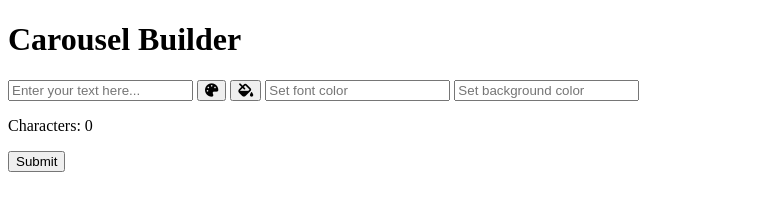
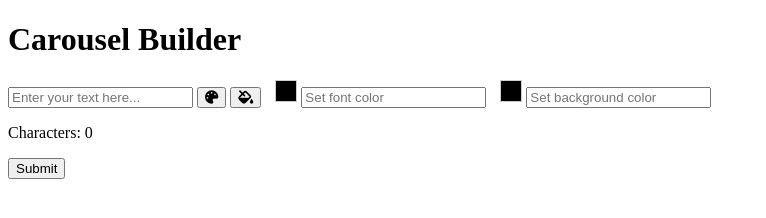
Before and after one commit to Daymannovaes/carrousel-builder, a website built with Vite: page index.html in a window 1280 px wide. Shown: the whole page, without its empty margins (0-766 px from the left). Built offline with nearby package versions, Linux system fonts and the light colour scheme; what vanilla-picker would draw is missing.

Commit message:
Add fontColorPreview and backgroundColorPreview

```diff
--- a/index.html
+++ b/index.html
@@ -13,7 +13,9 @@
     <input type="text" id="textInput" placeholder="Enter your text here...">
     <button id="fontColorButton"><i class="fas fa-palette"></i></button>
     <button id="backgroundColorButton"><i class="fas fa-fill-drip"></i></button>
+    <div id="fontColorPreview" class="color-preview"></div>
     <input type="text" id="fontColor" placeholder="Set font color">
+    <div id="backgroundColorPreview" class="color-preview"></div>
     <input type="text" id="backgroundColor" placeholder="Set background color">
     <p id="charCounter">Characters: 0</p>
     <button id="submitButton">Submit</button>
--- a/src/settings.js
+++ b/src/settings.js
@@ -4,6 +4,8 @@ import 'vanilla-picker/dist/vanilla-picker.csp.css';
 const fontColorInput = document.getElementById("fontColor");
 const backgroundColorInput = document.getElementById("backgroundColor");
 const fontColorButton = document.getElementById("fontColorButton");
+const fontColorPreview = document.getElementById("fontColorPreview");
+const backgroundColorPreview = document.getElementById("backgroundColorPreview");
 const backgroundColorButton = document.getElementById("backgroundColorButton");
 
 const fontColorPicker = new Picker({
@@ -12,6 +14,7 @@ const fontColorPicker = new Picker({
     color: '#000',
     onChange: (color) => {
         fontColorInput.value = color.hex;
+        fontColorPreview.style.backgroundColor = color.hex;
     }
 });
 
@@ -21,6 +24,7 @@ const backgroundColorPicker = new Picker({
     color: '#f0f0f0',
     onChange: (color) => {
         backgroundColorInput.value = color.hex;
+        backgroundColorPreview.style.backgroundColor = color.hex;
     }
 });
 
--- a/src/style.css
+++ b/src/style.css
@@ -28,3 +28,13 @@
 .carousel-item:hover {
     transform: scale(1.05);
 }
+
+.color-preview {
+    width: 20px;
+    height: 20px;
+    display: flex;
+    border: 1px solid #ccc;
+    display: inline-block;
+    margin-left: 10px;
+    background-color: #000
+}
```
